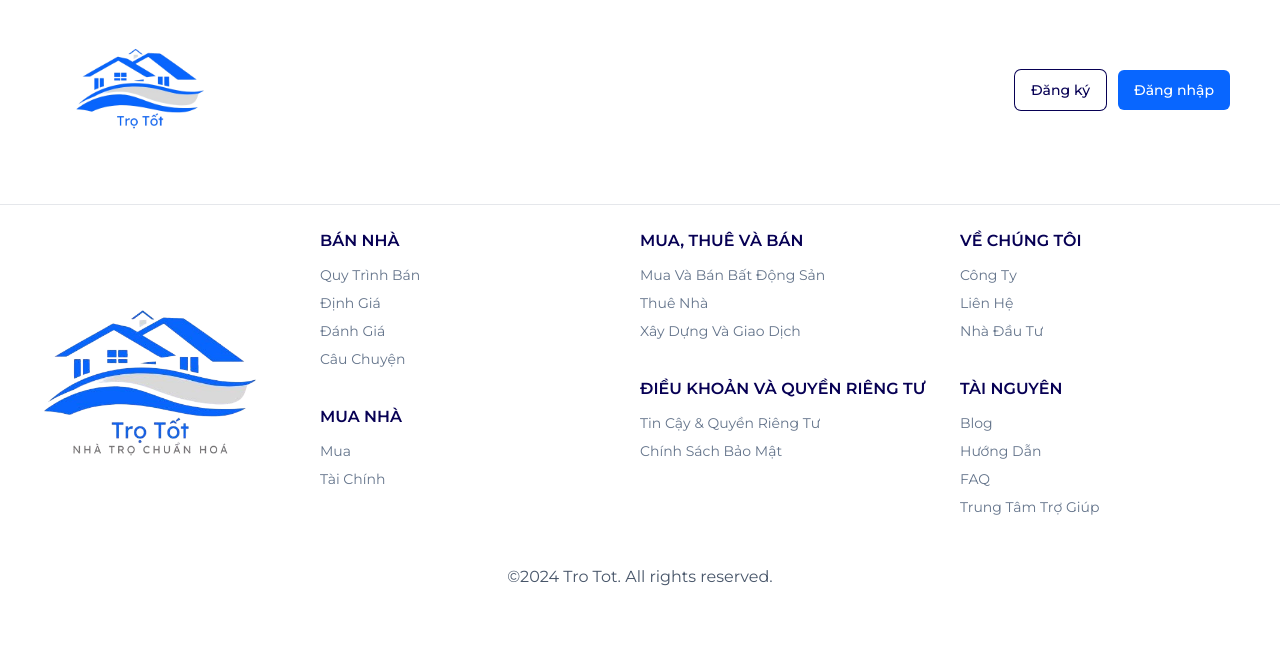
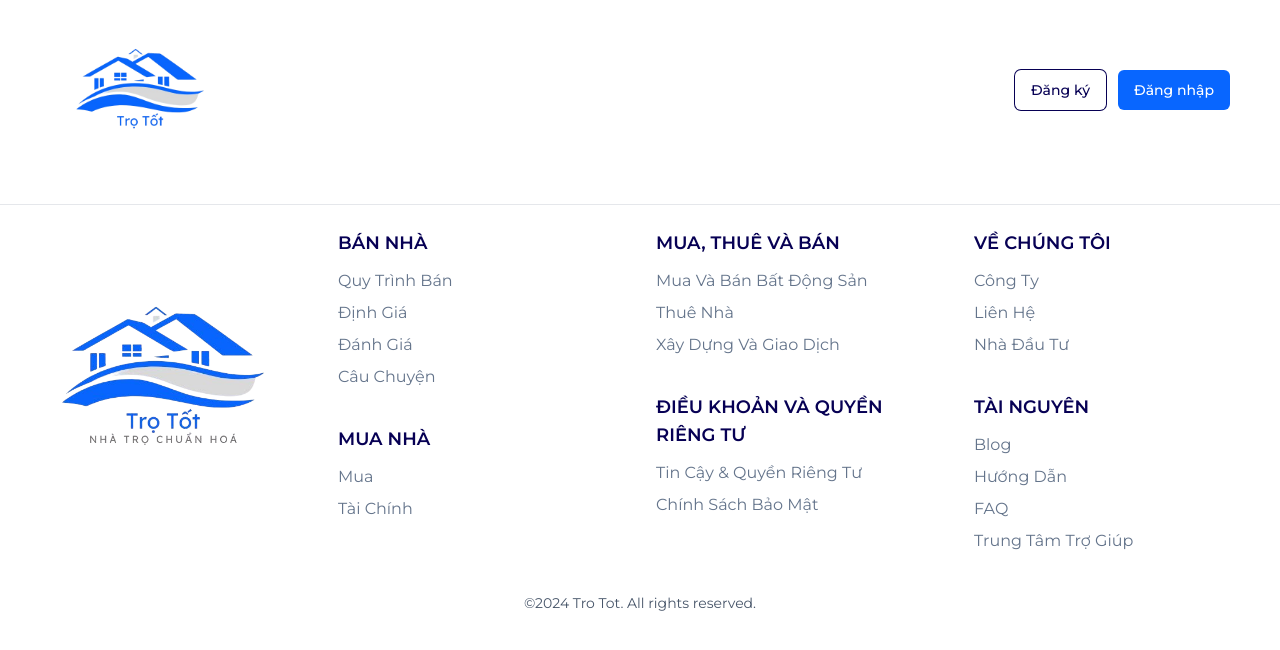
Before and after one commit to Tro-Tot/tro-tot-landing, a Next.js app: page /home in a window 1280 px wide. Shown: the top 650 px of the page. Built offline with nearby package versions, Linux system fonts and the light colour scheme.

Commit message:
Responsive footer [KienNDT]

```diff
--- a/src/components/Footer.tsx
+++ b/src/components/Footer.tsx
@@ -17,13 +17,17 @@ interface FooterContentProps {
 
 const FooterHeader: React.FC<FooterHeaderProps> = ({ header }) => {
   return (
-    <h3 className='text-primaryDark uppercase mb-2 font-semibold'>{header}</h3>
+    <h3 className='text-primaryDark uppercase mb-2 font-semibold text-base md:text-lg'>
+      {header}
+    </h3>
   );
 };
 
 const FooterContent: React.FC<FooterContentProps> = ({ content }) => {
   return (
-    <span className='text-slate-500 capitalize my-1 text-sm'>{content}</span>
+    <span className='text-slate-500 capitalize my-1 text-sm md:text-base'>
+      {content}
+    </span>
   );
 };
 
@@ -34,7 +38,7 @@ const FooterLink: React.FC<FooterLinkProps> = ({ children }) => {
 const Footer = () => {
   return (
     <section className='py-6'>
-      <div className='grid grid-cols-4 mb-9'>
+      <div className='grid grid-cols-2 md:grid-cols-4 gap-6 md:gap-8 mb-9 px-5'>
         {/* 1 */}
         <Image
           src={logoFull}
@@ -42,9 +46,10 @@ const Footer = () => {
           height={300}
           priority={true}
           alt='Logo House Text'
+          className='mx-auto md:mx-0 col-span-2 md:col-span-1'
         />
         {/* 2 */}
-        <div className='flex flex-col gap-8'>
+        <div className='grid grid-cols-2 gap-4 md:flex md:flex-col md:gap-8'>
           <FooterLink>
             <FooterHeader header='bán nhà' />
             <FooterContent content='quy trình bán' />
@@ -60,7 +65,7 @@ const Footer = () => {
           </FooterLink>
         </div>
         {/* 3 */}
-        <div className='flex flex-col gap-8'>
+        <div className='grid grid-cols-2 gap-4 md:flex md:flex-col md:gap-8'>
           <FooterLink>
             <FooterHeader header='mua, thuê và bán' />
             <FooterContent content='mua và bán bất động sản' />
@@ -75,7 +80,7 @@ const Footer = () => {
           </FooterLink>
         </div>
         {/* 4 */}
-        <div className='flex flex-col gap-8'>
+        <div className='grid grid-cols-2 gap-4 md:flex md:flex-col md:gap-8'>
           <FooterLink>
             <FooterHeader header='về chúng tôi' />
             <FooterContent content='công ty' />
@@ -93,7 +98,7 @@ const Footer = () => {
         </div>
       </div>
 
-      <div className='text-center text-slate-600 pb-6'>
+      <div className='text-center text-slate-600 pb-6 text-xs md:text-sm'>
         ©2024 Tro Tot. All rights reserved.
       </div>
     </section>
```
